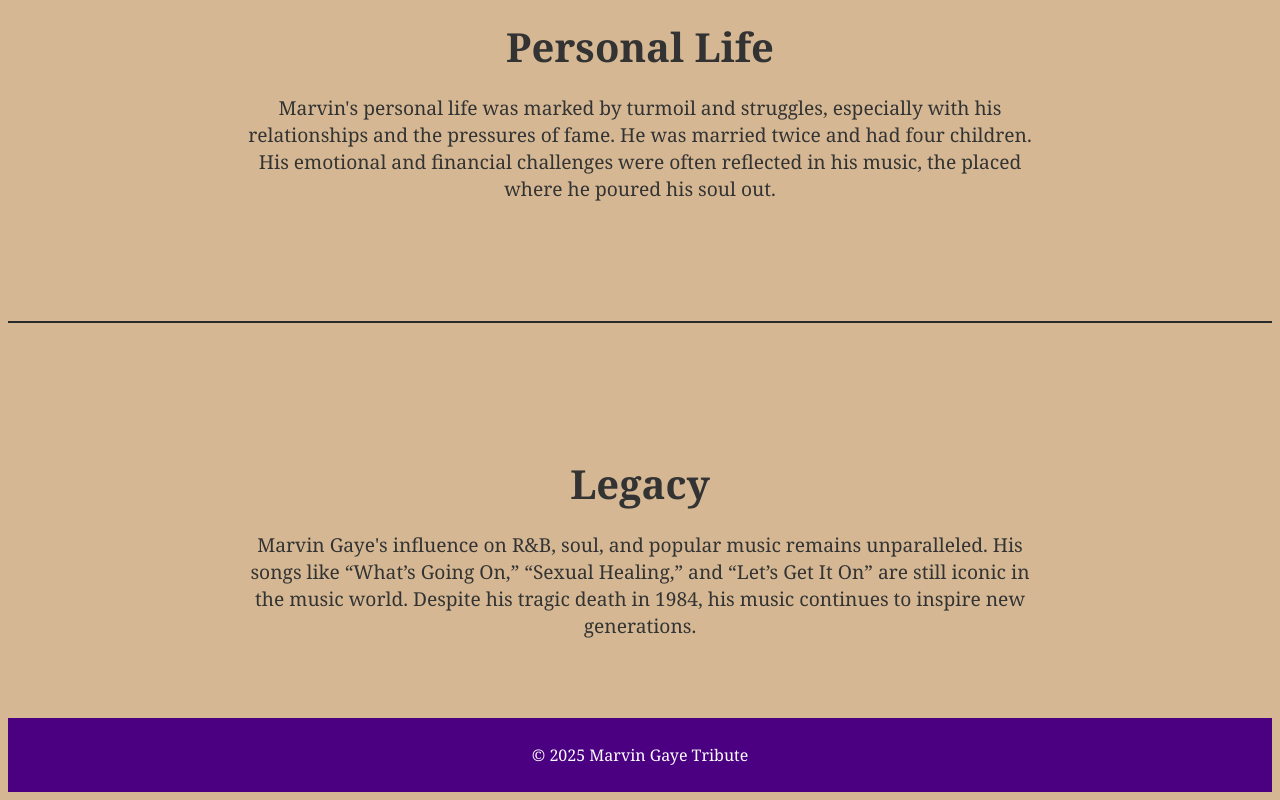
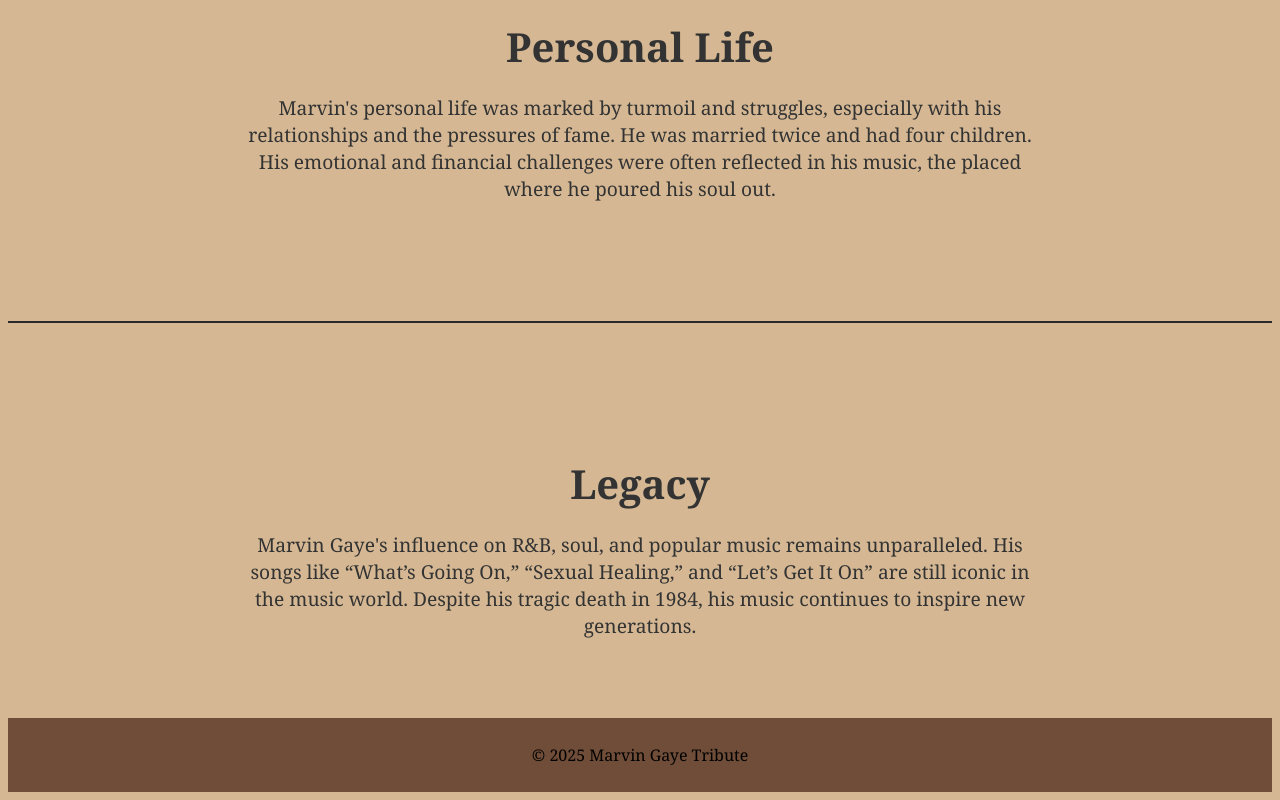
Before and after one commit to xram3827/xram3827, a plain HTML site: page biography.html in a window 1280 px wide. Shown: the part 1084-1884 px from the top of the page. Drawn offline with Linux system fonts and the light colour scheme; a script that the page names is missing.

Commit message:
Update biography.css

```diff
--- a/css/biography.css
+++ b/css/biography.css
@@ -53,6 +53,6 @@ h2 {
 footer {
     text-align: center;
     padding: 10px;
-    background-color: #4b0082;
-    color: white;
+    background-color: #6F4D38;
+    color: coffee;
 }
```
